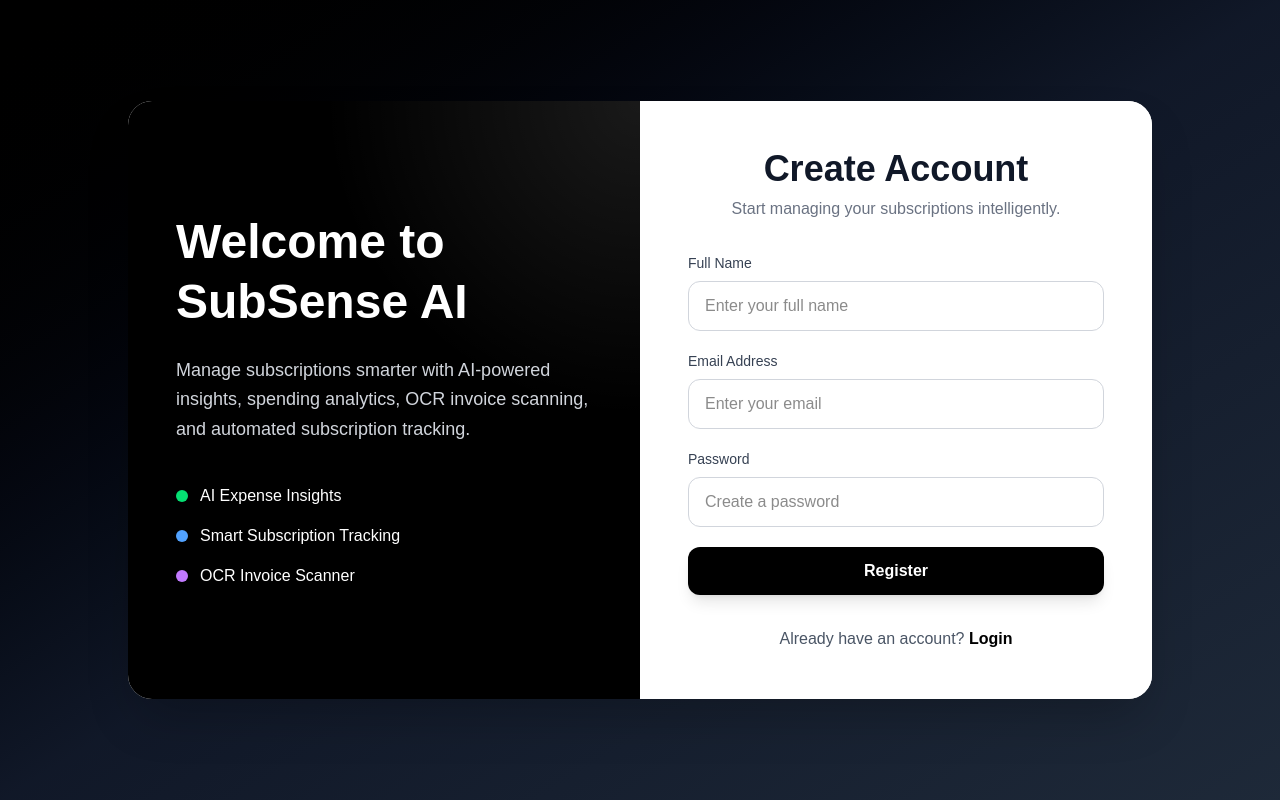
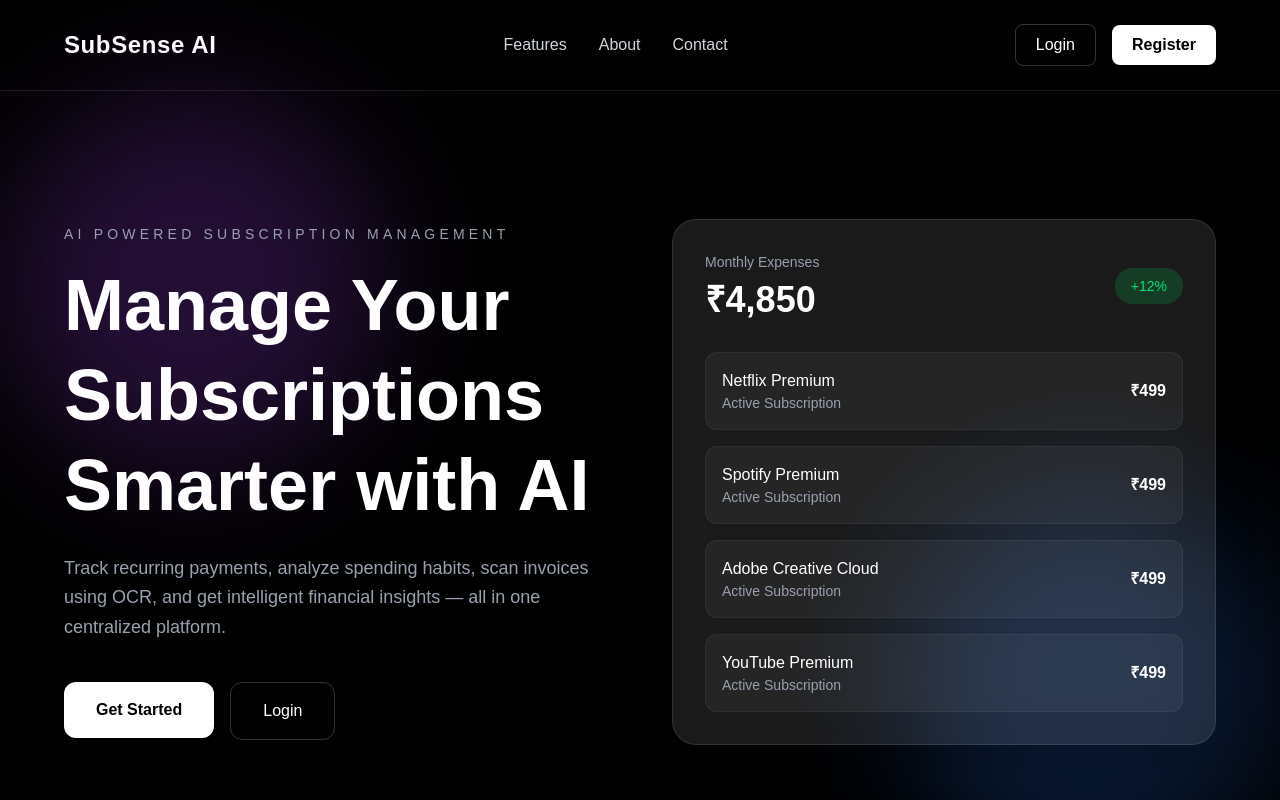
Before and after one commit to janhvee19/SubSense-AI, a Next.js app in the folder client/: page / in a window 1280 px wide. Shown: the top 800 px of the page. Built offline with nearby package versions, Linux system fonts and the light colour scheme.

Commit message:
updated modern homepage ui

```diff
--- a/client/app/page.tsx
+++ b/client/app/page.tsx
@@ -1,173 +1,230 @@
-"use client";
+import Link from "next/link";
 
-import Link from "next/link";
-import { useState } from "react";
-import { useRouter } from "next/navigation";
+export default function HomePage() {
+  return (
+    <main className="min-h-screen bg-black text-white overflow-hidden">
 
-export default function RegisterPage() {
-  const router = useRouter();
-
-  const [name, setName] = useState("");
-  const [email, setEmail] = useState("");
-  const [password, setPassword] = useState("");
-  const [loading, setLoading] = useState(false);
-
-  const handleRegister = async (e: React.FormEvent) => {
-    e.preventDefault();
-
-    try {
-      setLoading(true);
-
-      const res = await fetch(
-        `${process.env.NEXT_PUBLIC_API_URL}/api/auth/register`,
-        {
-          method: "POST",
-          headers: {
-            "Content-Type": "application/json",
-          },
-          body: JSON.stringify({
-            name,
-            email,
-            password,
-          }),
-        }
-      );
-
-      const data = await res.json();
-
-      if (!res.ok) {
-        alert(data.message || "Registration failed");
-        setLoading(false);
-        return;
-      }
-
-      localStorage.setItem("token", data.token);
-
-      router.push("/dashboard");
-    } catch (error) {
-      console.error(error);
-      alert("Something went wrong");
-    } finally {
-      setLoading(false);
-    }
-  };
-
-  return (
-    <main className="min-h-screen flex items-center justify-center bg-gradient-to-br from-black via-gray-900 to-gray-800 px-6 py-10">
-      <div className="w-full max-w-5xl grid md:grid-cols-2 bg-white rounded-3xl overflow-hidden shadow-2xl">
-        {/* LEFT SECTION */}
-        <div className="hidden md:flex flex-col justify-center bg-black text-white p-12 relative overflow-hidden">
-          <div className="absolute inset-0 opacity-10 bg-[radial-gradient(circle_at_top_right,white,transparent_40%)]"></div>
-
-          <h1 className="text-5xl font-bold leading-tight mb-6 z-10">
-            Welcome to <br />
+      {/* NAVBAR */}
+      <nav className="w-full flex items-center justify-between px-8 md:px-16 py-6 border-b border-white/10 backdrop-blur-md">
+        <div>
+          <h1 className="text-2xl font-bold tracking-wide">
             SubSense AI
           </h1>
+        </div>
 
-          <p className="text-gray-300 text-lg leading-relaxed z-10">
-            Manage subscriptions smarter with AI-powered insights,
-            spending analytics, OCR invoice scanning, and automated
-            subscription tracking.
+        <div className="hidden md:flex items-center gap-8 text-gray-300">
+          <a href="#features" className="hover:text-white transition">
+            Features
+          </a>
+
+          <a href="#about" className="hover:text-white transition">
+            About
+          </a>
+
+          <a href="#contact" className="hover:text-white transition">
+            Contact
+          </a>
+        </div>
+
+        <div className="flex items-center gap-4">
+          <Link href="/login">
+            <button className="px-5 py-2 rounded-lg border border-white/20 hover:bg-white hover:text-black transition">
+              Login
+            </button>
+          </Link>
+
+          <Link href="/register">
+            <button className="px-5 py-2 rounded-lg bg-white text-black font-semibold hover:bg-gray-200 transition">
+              Register
+            </button>
+          </Link>
+        </div>
+      </nav>
+
+      {/* HERO SECTION */}
+      <section className="relative px-8 md:px-16 py-24 md:py-32">
+
+        <div className="absolute top-0 left-0 w-96 h-96 bg-purple-500/20 rounded-full blur-3xl"></div>
+        <div className="absolute bottom-0 right-0 w-96 h-96 bg-blue-500/20 rounded-full blur-3xl"></div>
+
+        <div className="max-w-6xl mx-auto grid md:grid-cols-2 gap-16 items-center relative z-10">
+
+          {/* LEFT */}
+          <div>
+            <p className="text-sm uppercase tracking-[0.3em] text-gray-400 mb-4">
+              AI Powered Subscription Management
             </p>
 
-          <div className="mt-10 space-y-4 z-10">
-            <div className="flex items-center gap-3">
-              <div className="w-3 h-3 rounded-full bg-green-400"></div>
-              <p>AI Expense Insights</p>
+            <h1 className="text-5xl md:text-7xl font-bold leading-tight mb-6">
+              Manage Your <br />
+              Subscriptions <br />
+              Smarter with AI
+            </h1>
+
+            <p className="text-gray-400 text-lg leading-relaxed mb-10 max-w-xl">
+              Track recurring payments, analyze spending habits,
+              scan invoices using OCR, and get intelligent financial
+              insights — all in one centralized platform.
+            </p>
+
+            <div className="flex flex-wrap gap-4">
+              <Link href="/register">
+                <button className="px-8 py-4 rounded-xl bg-white text-black font-semibold hover:bg-gray-200 transition shadow-lg">
+                  Get Started
+                </button>
+              </Link>
+
+              <Link href="/login">
+                <button className="px-8 py-4 rounded-xl border border-white/20 hover:bg-white hover:text-black transition">
+                  Login
+                </button>
+              </Link>
+            </div>
           </div>
 
-            <div className="flex items-center gap-3">
-              <div className="w-3 h-3 rounded-full bg-blue-400"></div>
-              <p>Smart Subscription Tracking</p>
+          {/* RIGHT CARD */}
+          <div className="relative">
+            <div className="bg-white/10 backdrop-blur-xl border border-white/10 rounded-3xl p-8 shadow-2xl">
+
+              <div className="flex items-center justify-between mb-8">
+                <div>
+                  <p className="text-gray-400 text-sm">
+                    Monthly Expenses
+                  </p>
+
+                  <h2 className="text-4xl font-bold mt-2">
+                    ₹4,850
+                  </h2>
                 </div>
 
-            <div className="flex items-center gap-3">
-              <div className="w-3 h-3 rounded-full bg-purple-400"></div>
-              <p>OCR Invoice Scanner</p>
+                <div className="bg-green-500/20 text-green-400 px-4 py-2 rounded-full text-sm">
+                  +12%
+                </div>
+              </div>
+
+              <div className="space-y-4">
+                {[
+                  "Netflix Premium",
+                  "Spotify Premium",
+                  "Adobe Creative Cloud",
+                  "YouTube Premium",
+                ].map((item, index) => (
+                  <div
+                    key={index}
+                    className="flex items-center justify-between bg-white/5 rounded-xl px-4 py-4 border border-white/5"
+                  >
+                    <div>
+                      <h3 className="font-medium">{item}</h3>
+                      <p className="text-sm text-gray-400">
+                        Active Subscription
+                      </p>
+                    </div>
+
+                    <p className="font-semibold">
+                      ₹499
+                    </p>
+                  </div>
+                ))}
               </div>
             </div>
           </div>
+        </div>
+      </section>
 
-        {/* RIGHT SECTION */}
-        <div className="flex items-center justify-center p-8 md:p-12 bg-white">
-          <div className="w-full max-w-md">
-            <div className="mb-8 text-center">
-              <h2 className="text-4xl font-bold text-gray-900 mb-2">
-                Create Account
+      {/* FEATURES */}
+      <section
+        id="features"
+        className="px-8 md:px-16 py-20 bg-white text-black"
+      >
+        <div className="max-w-6xl mx-auto">
+
+          <div className="text-center mb-16">
+            <h2 className="text-5xl font-bold mb-6">
+              Powerful Features
             </h2>
 
-              <p className="text-gray-500">
-                Start managing your subscriptions intelligently.
+            <p className="text-gray-600 text-lg max-w-2xl mx-auto">
+              SubSense AI combines intelligent automation,
+              analytics, and subscription tracking into one
+              seamless platform.
             </p>
           </div>
 
-            <form onSubmit={handleRegister} className="space-y-5">
-              <div>
-                <label className="block text-sm font-medium text-gray-700 mb-2">
-                  Full Name
-                </label>
+          <div className="grid md:grid-cols-3 gap-8">
 
-                <input
-                  type="text"
-                  placeholder="Enter your full name"
-                  value={name}
-                  onChange={(e) => setName(e.target.value)}
-                  className="w-full px-4 py-3 border border-gray-300 rounded-xl focus:outline-none focus:ring-2 focus:ring-black transition"
-                  required
-                />
+            {[
+              {
+                title: "AI Analytics",
+                desc: "Get intelligent financial insights and spending analysis powered by AI.",
+              },
+              {
+                title: "OCR Invoice Scanner",
+                desc: "Automatically extract subscription details from uploaded invoices.",
+              },
+              {
+                title: "Cloud Dashboard",
+                desc: "Access your subscriptions anytime with secure cloud deployment.",
+              },
+            ].map((feature, index) => (
+              <div
+                key={index}
+                className="p-8 rounded-3xl border border-gray-200 hover:shadow-2xl transition bg-gray-50"
+              >
+                <div className="w-14 h-14 rounded-2xl bg-black text-white flex items-center justify-center mb-6 text-xl">
+                  {index + 1}
                 </div>
 
-              <div>
-                <label className="block text-sm font-medium text-gray-700 mb-2">
-                  Email Address
-                </label>
+                <h3 className="text-2xl font-semibold mb-4">
+                  {feature.title}
+                </h3>
 
-                <input
-                  type="email"
-                  placeholder="Enter your email"
-                  value={email}
-                  onChange={(e) => setEmail(e.target.value)}
-                  className="w-full px-4 py-3 border border-gray-300 rounded-xl focus:outline-none focus:ring-2 focus:ring-black transition"
-                  required
-                />
-              </div>
-
-              <div>
-                <label className="block text-sm font-medium text-gray-700 mb-2">
-                  Password
-                </label>
-
-                <input
-                  type="password"
-                  placeholder="Create a password"
-                  value={password}
-                  onChange={(e) => setPassword(e.target.value)}
-                  className="w-full px-4 py-3 border border-gray-300 rounded-xl focus:outline-none focus:ring-2 focus:ring-black transition"
-                  required
-                />
-              </div>
-
-              <button
-                type="submit"
-                disabled={loading}
-                className="w-full bg-black hover:bg-gray-900 text-white py-3 rounded-xl font-semibold transition duration-300 shadow-lg disabled:opacity-50"
-              >
-                {loading ? "Creating Account..." : "Register"}
-              </button>
-            </form>
-
-            <p className="text-center mt-8 text-gray-600">
-              Already have an account?{" "}
-              <Link
-                href="/login"
-                className="font-semibold text-black hover:underline"
-              >
-                Login
-              </Link>
+                <p className="text-gray-600 leading-relaxed">
+                  {feature.desc}
                 </p>
               </div>
+            ))}
           </div>
         </div>
+      </section>
+
+      {/* ABOUT */}
+      <section
+        id="about"
+        className="px-8 md:px-16 py-24 bg-black text-white"
+      >
+        <div className="max-w-5xl mx-auto text-center">
+          <h2 className="text-5xl font-bold mb-8">
+            Why SubSense AI?
+          </h2>
+
+          <p className="text-gray-400 text-lg leading-relaxed">
+            Managing multiple subscriptions manually can become
+            confusing and expensive. SubSense AI helps users
+            monitor recurring expenses, track renewals, and gain
+            financial awareness through AI-powered analytics and
+            automation.
+          </p>
+        </div>
+      </section>
+
+      {/* FOOTER */}
+      <footer
+        id="contact"
+        className="border-t border-white/10 px-8 md:px-16 py-10 text-center text-gray-500"
+      >
+        <h3 className="text-2xl font-bold text-white mb-3">
+          SubSense AI
+        </h3>
+
+        <p>
+          AI Powered Subscription Management System
+        </p>
+
+        <p className="mt-4 text-sm">
+          Developed using Next.js, Node.js, MongoDB Atlas,
+          Render, and Vercel.
+        </p>
+      </footer>
     </main>
   );
 }
```
Lines whose indentation alone changed are shown as unchanged.
